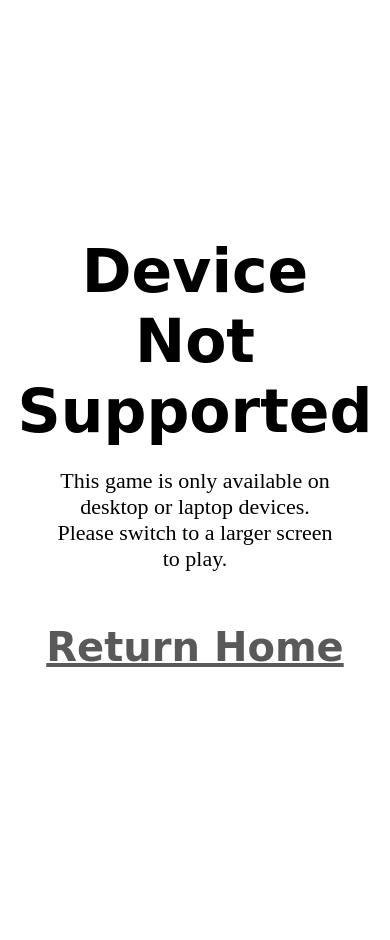
After one commit to SpaceSpyder/nea, a Flask app: page /notSupported in a window 390 px wide. The commit adds this page. Run offline with Flask 3, Linux system fonts and the light colour scheme; some web fonts are replaced.

Commit message:
banned mobile users

```diff
--- a/app.py
+++ b/app.py
@@ -707,6 +707,12 @@ def runAttackSequence(game):
 
 
 
+@app.route("/notSupported", methods=["GET"])
+def notSupported():
+
+    username = session.get("Username")
+    return render_template("notSupported.html", username=username, profilepic=getProfilePicPath(username), opponentProfilepic="images/profilePics/Default.png")
+
 @app.teardown_appcontext
 def close_db(e=None):
     closeDb(e)
--- a/templates/game.html
+++ b/templates/game.html
@@ -1019,7 +1019,7 @@ function sendEndTurn(hitboxContents) {
 
 
 
-    setInterval(checkFullscreen, 1500); // Run the check every 1.5 seconds (1500 milliseconds)
+    setInterval(checkFullscreen, 1000); // Run the check every 1 seconds (1000 milliseconds)
     setInterval(() => console.log("card data:", cardData), 2000);
     </script>
 </body>
--- a/templates/index.html
+++ b/templates/index.html
@@ -63,4 +63,9 @@
         </div>
     </div>
 </body>
+<script>
+    if (/Mobi|Android|iPhone|iPad|iPod/.test(navigator.userAgent)) {
+      window.location.href = "/notSupported"; // redirect to a "not supported" page
+    }
+</script>
 </html>
--- /dev/null
+++ b/templates/notSupported.html
@@ -0,0 +1,40 @@
+<!DOCTYPE html>
+<html lang="en">
+<head>
+    <meta charset="UTF-8">
+    <title>Device Not Supported</title>
+    <link rel="stylesheet" href="/templates/css/styles.css"> <!-- adjust if path differs -->
+    <meta name="viewport" content="width=device-width, initial-scale=1.0">
+    <style>
+        .not-supported-container {
+            display: flex;
+            flex-direction: column;
+            align-items: center;
+            justify-content: center;
+            min-height: 100vh;
+            text-align: center;
+            padding: 40px;
+        }
+
+        .large-text {
+            font-size: 60px;
+        }
+
+        .medium-text {
+            font-size: 22px;
+        }
+
+        .button {
+            margin-top: 30px;
+        }
+    </style>
+</head>
+<body>
+    <div class="not-supported-container">
+        <h1 class="large-text">Device Not Supported</h1>
+        <p class="medium-text">This game is only available on desktop or laptop devices.<br>
+        Please switch to a larger screen to play.</p>
+        <a href="/" class="button">Return Home</a>
+    </div>
+</body>
+</html>
```
